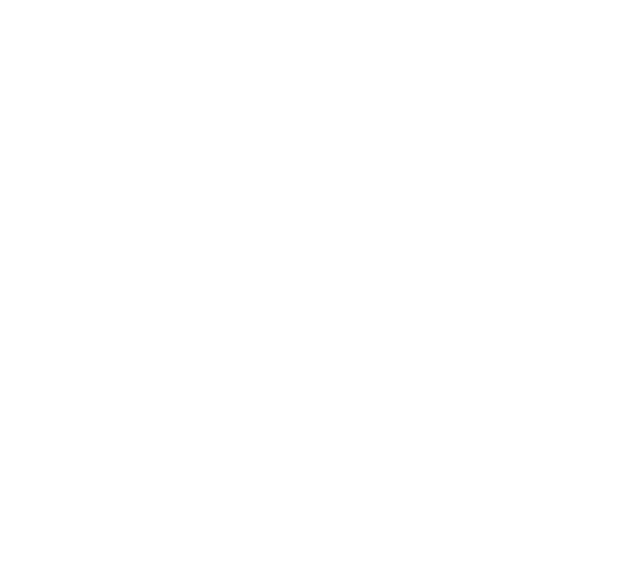
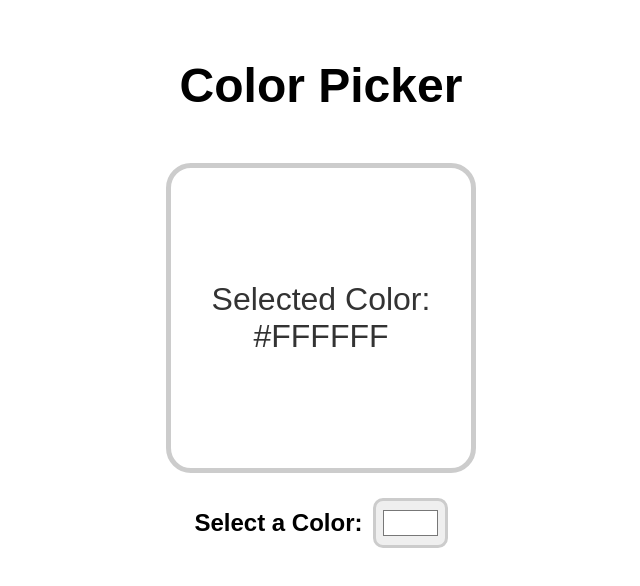
Before and after one commit to ezravergabera/languages, a React (Vite) app in the folder apps/my-react-app/: page / in a window 1280 px wide. Shown: the top 586 px of the page, without its empty margins (319-959 px from the left). Built offline with nearby package versions, Linux system fonts and the light colour scheme.

Commit message:
Color Picker component finished

```diff
--- a/apps/my-react-app/src/App.jsx
+++ b/apps/my-react-app/src/App.jsx
@@ -10,7 +10,7 @@ import ProfilePicture from './ProfilePicture.jsx'
 import MyComponent from './MyComponent.jsx'
 import Counter from './Counter.jsx'
 import MyComponent2 from './MyComponent2.jsx'
-import ColorPicker from './ColorPicker.jsx'
+import ColorPicker from './ColorPicker/ColorPicker.jsx'
 
 function App() {
   return (
--- a/apps/my-react-app/src/ColorPicker.jsx
+++ /dev/null
@@ -1,7 +0,0 @@
-import React, {useState} from 'react';
-
-function ColorPicker(){
-    const [color, setColor] = useState();
-}
-
-export default ColorPicker
--- /dev/null
+++ b/apps/my-react-app/src/ColorPicker/ColorPicker.jsx
@@ -0,0 +1,27 @@
+import React, {useState} from 'react';
+import styles from './ColorPicker.module.css';
+
+function ColorPicker(){
+    const [color, setColor] = useState("#FFFFFF");
+
+    function handleColorChange(e){
+        setColor(e.target.value);
+    }
+
+    return (
+        <>
+            <div className={styles.colorPickerContainer}>
+                <h1 className={styles.colorPickerTitle}>Color Picker</h1>
+                <div className={styles.colorDisplay} style={{backgroundColor: color}}>
+                    <p>Selected Color: {color}</p>
+                </div>
+                <div className={styles.colorPickerInput}>
+                    <label>Select a Color:</label>
+                    <input type="color" value={color} onChange={handleColorChange}/>
+                </div>
+            </div>
+        </>
+    )
+}
+
+export default ColorPicker
--- /dev/null
+++ b/apps/my-react-app/src/ColorPicker/ColorPicker.module.css
@@ -0,0 +1,44 @@
+body {
+    font-family: Arial, sans-serif;
+}
+.colorPickerContainer{
+    display: flex;
+    flex-direction: column;
+    align-items: center;
+}
+.colorPickerTitle{
+    margin: 50px;
+    font-size: 3rem;
+}
+.colorDisplay{
+    width: 300px;
+    height: 300px;
+    display: flex;
+    justify-content: center;
+    align-items: center;
+    border: 5px solid hsl(0, 0%, 80%);
+    border-radius: 25px;
+    margin-bottom: 25px;
+    transition: 0.25 ease;
+}
+.colorDisplay p{
+    color: hsl(0, 0%, 20%);
+    font-size: 2rem;
+    text-align: center;
+}
+.colorPickerInput{
+    display: flex;
+    align-items: center;
+    column-gap: 10px;
+}
+.colorPickerInput label{
+    font-size: 1.5rem;
+    font-weight: bold;
+}
+.colorPickerInput input[type="color"]{
+    width: 75px;
+    height: 50px;
+    padding: 5px;
+    border: 3px solid hsl(0, 0%, 80%);
+    border-radius: 10px;
+}
```
